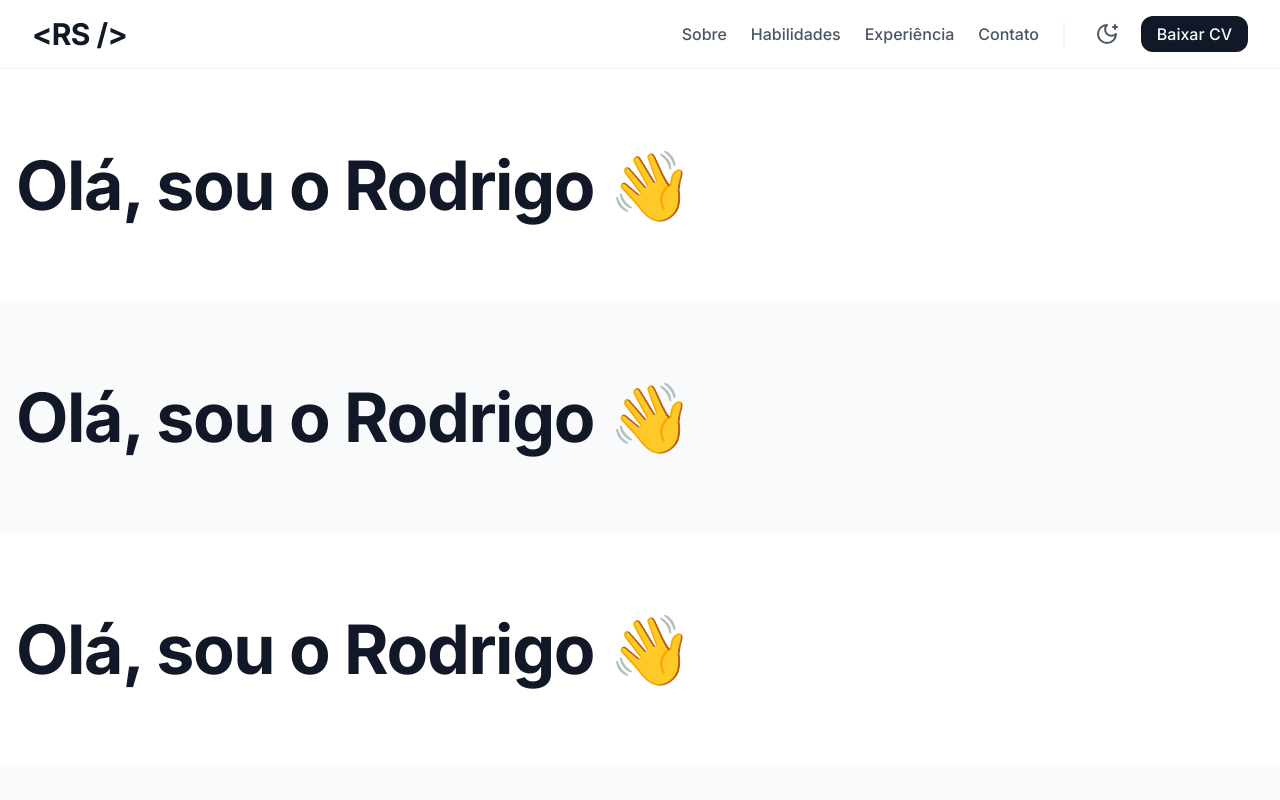
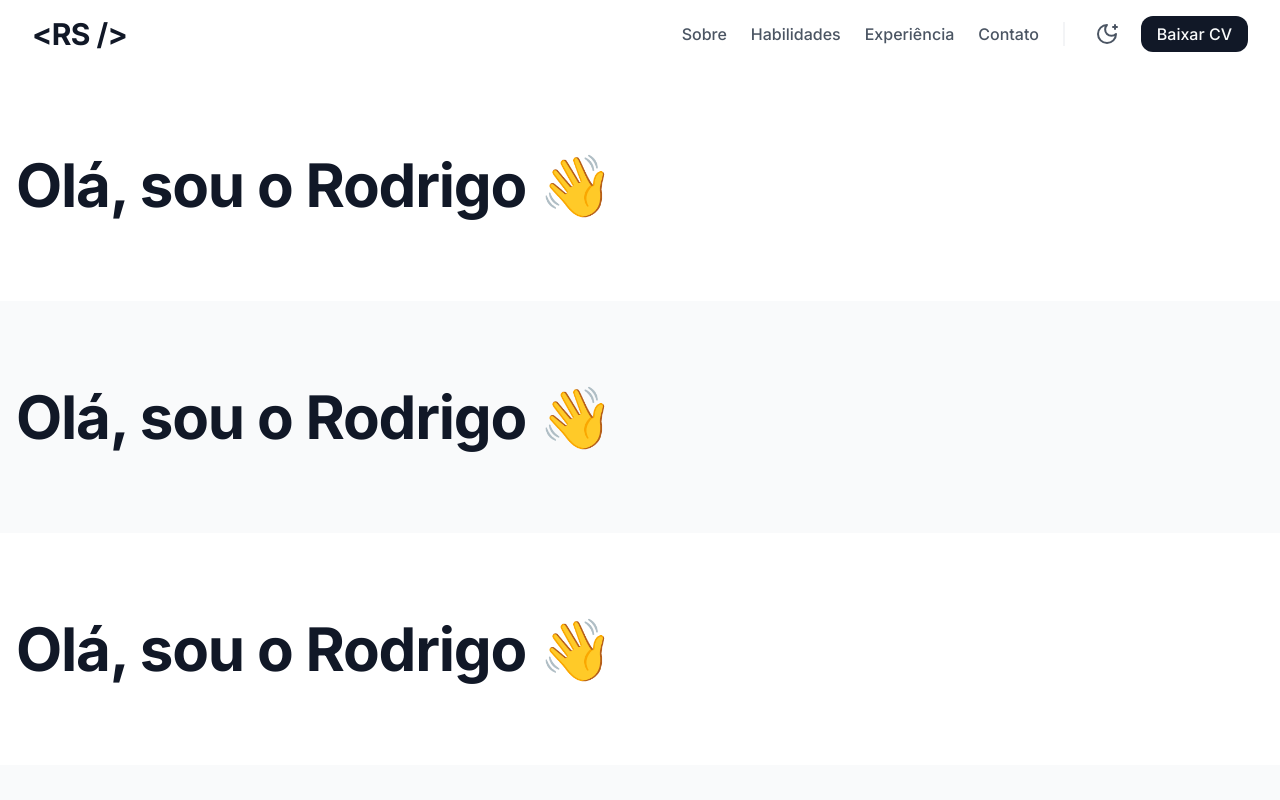
Before and after one commit to rodrigosuelli/portfolio-web, a Next.js app: page / in a window 1280 px wide. Shown: the top 800 px of the page. Built offline with nearby package versions, Linux system fonts and the light colour scheme.

Commit message:
Small css fixes

```diff
--- a/src/app/components/HeaderMenu/HeaderMenu.module.scss
+++ b/src/app/components/HeaderMenu/HeaderMenu.module.scss
@@ -5,6 +5,10 @@
   height: var(--header-height);
   background-color: var(--gray-default);
   border-bottom: 1px solid var(--gray-100);
+
+  @media only screen and (min-width: variables.$tablet-min-width) {
+    border-bottom: 1px solid transparent;
+  }
 }
 
 .navContainer {
--- a/src/app/components/Typography/Typography.module.scss
+++ b/src/app/components/Typography/Typography.module.scss
@@ -20,7 +20,7 @@
   }
 
   @media only screen and (min-width: variables.$desktop-min-width) {
-    font-size: utils.pxToRem(68px);
+    font-size: utils.pxToRem(60px);
     line-height: utils.pxToRem(72px);
   }
 }
```
